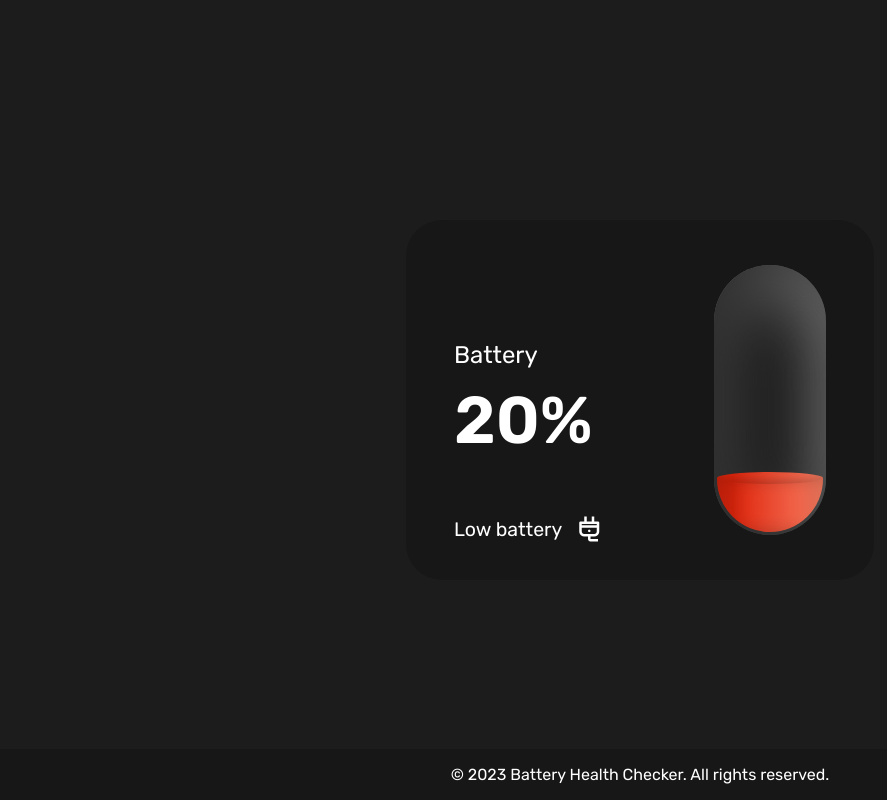
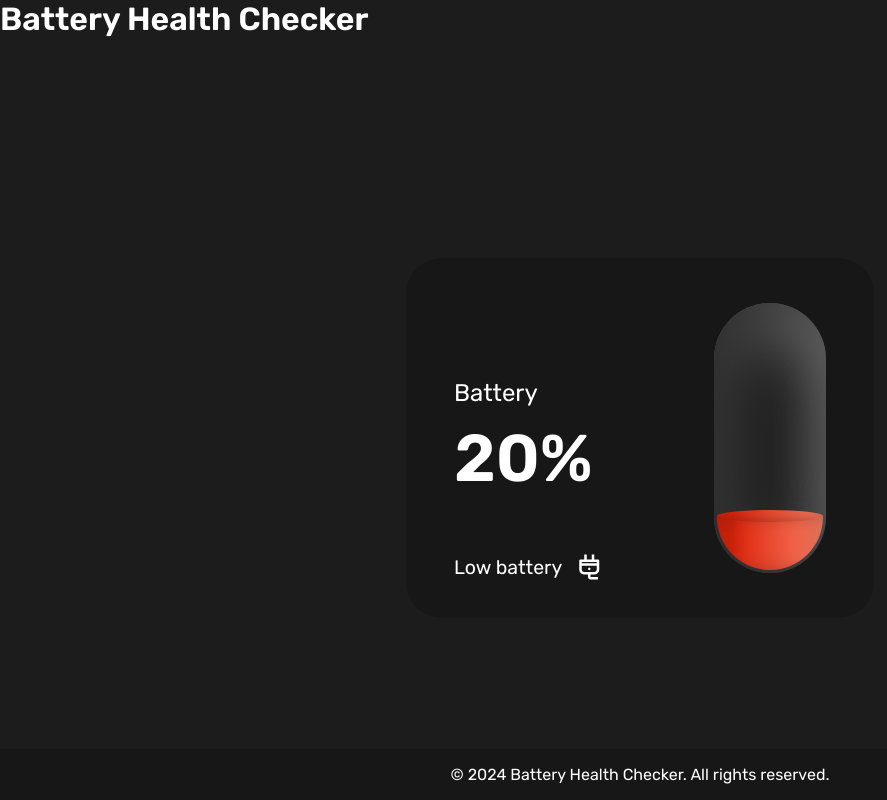
Before and after one commit to festus-sulumeti/Battery_health_checker, a plain HTML site: page index.html in a window 1280 px wide. Shown: the top 800 px of the page, without its empty margins (0-887 px from the left). Drawn offline with nearby package versions, Linux system fonts and the light colour scheme.

Commit message:
Update: Added header and the logo for the application

```diff
--- a/index.html
+++ b/index.html
@@ -4,16 +4,23 @@
     <meta charset="UTF-8">
     <meta name="viewport" content="width=device-width, initial-scale=1.0">
     <title>Battery Health Checker</title>
+    <link rel="icon" href="./image/bat.jpeg" type="image/png">
 
-      <!--=============== REMIXICONS ===============-->
-      <link href="https://cdn.jsdelivr.net/npm/remixicon@2.5.0/fonts/remixicon.css" rel="stylesheet">
-      <!--=============== REMIXICONS ===============-->
+    <!--=============== REMIXICONS ===============-->
+    <link href="https://cdn.jsdelivr.net/npm/remixicon@2.5.0/fonts/remixicon.css" rel="stylesheet">
+    <!--=============== REMIXICONS ===============-->
 
     <!-- Stylesheet start -->
-     <link rel="stylesheet" href="./css/style.css">
+    <link rel="stylesheet" href="./css/style.css">
     <!-- Stylesheet end -->
 </head>
 <body>
+    <!-- Logo and title section -->
+    <header class="header">
+
+        <h1 class="title">Battery Health Checker</h1>
+    </header>
+
     <section class="battery">
         <div class="battery__card">
             <div class="battery__data">
@@ -66,7 +73,7 @@
 
     <!-- Footer section -->
     <footer class="footer">
-        <p>&copy; 2023 Battery Health Checker. All rights reserved.</p>
+        <p>&copy; 2024 Battery Health Checker. All rights reserved.</p>
     </footer>
 
     <script src="./js/index.js"></script>
```
